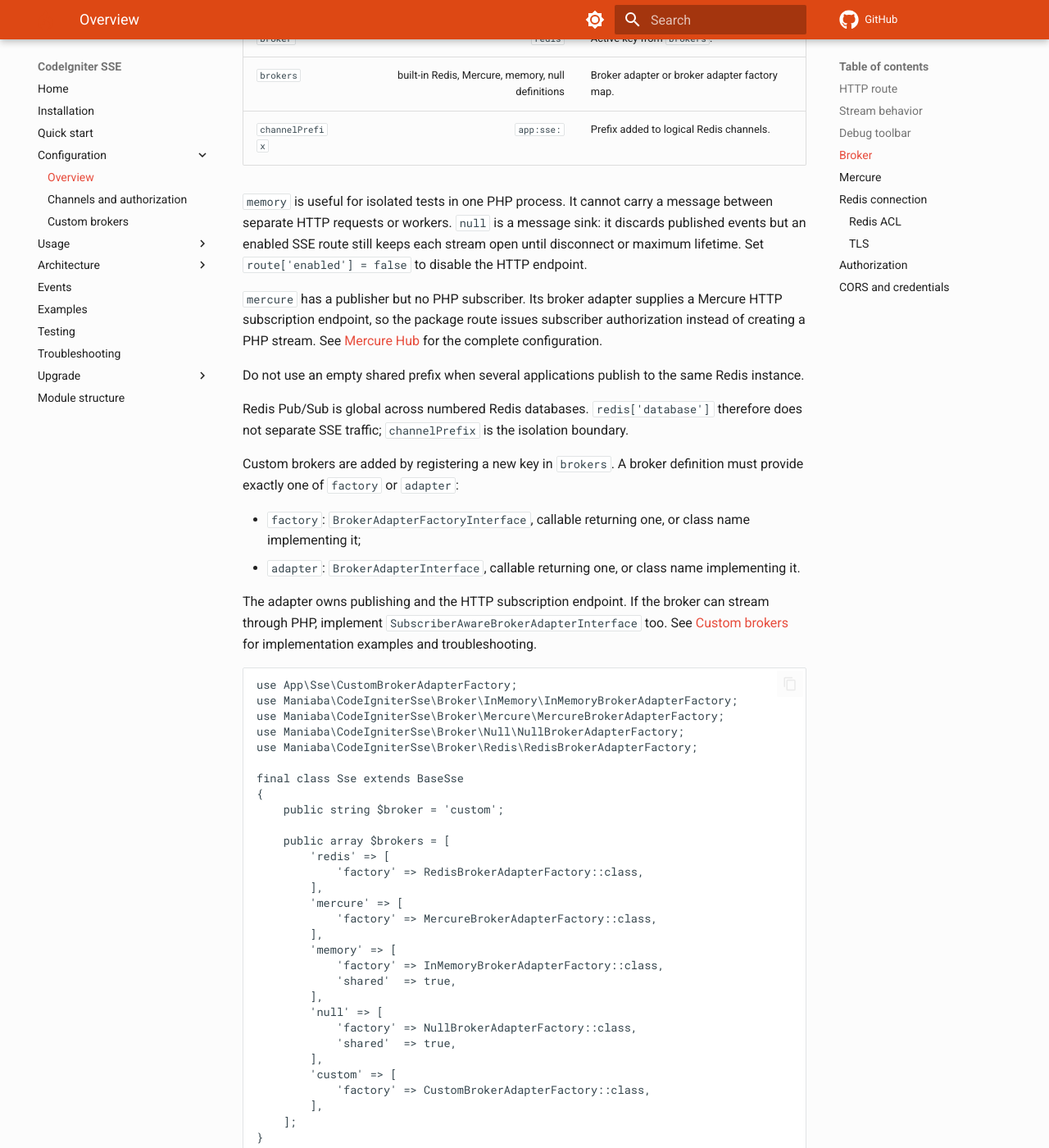
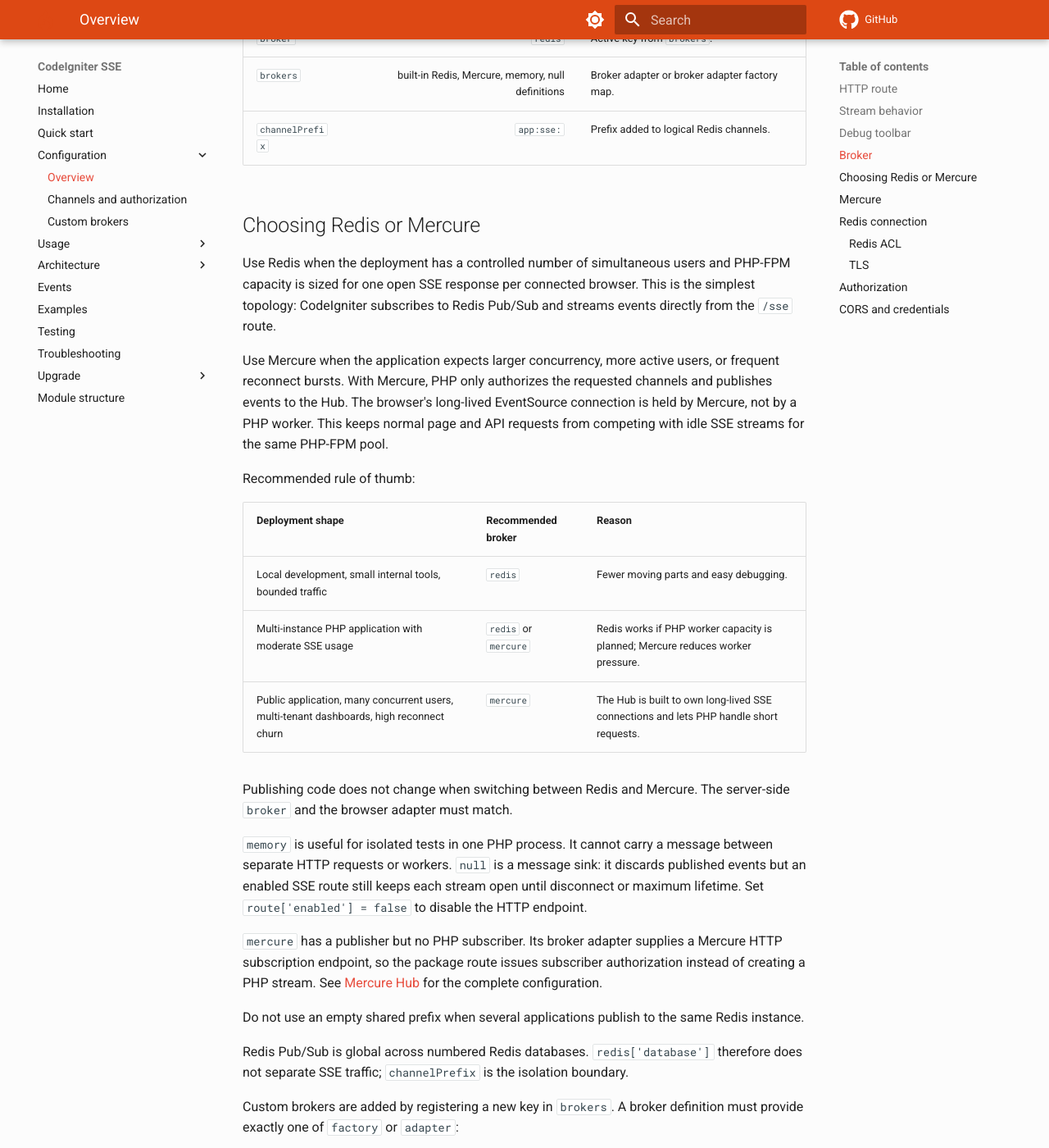
Before and after one commit to maniaba/codeigniter4-sse, an MkDocs documentation site: the page built from docs/configuration.md, in a window 1280 px wide and 1400 px high, scrolled down 3903 px. Shown: the whole window at 82% size. Built offline with MkDocs 1.6.1 and Material for MkDocs 9.7.7, drawn with Linux system fonts in a browser that asks for light colours; comment, search, counter and statistics services are not loaded; the version menu is left out; a style sheet for code colours, icons or effects is not loaded; some of the changed text lies outside the part shown.

Commit message:
Update SSE documentation and configuration options to include recommendations for Redis vs Mercure brokers

````diff
--- a/docs/configuration.md
+++ b/docs/configuration.md
@@ -161,6 +161,31 @@ final class Sse extends BaseSse
 | `brokers` | built-in Redis, Mercure, memory, null definitions | Broker adapter or broker adapter factory map. |
 | `channelPrefix` | `app:sse:` | Prefix added to logical Redis channels. |
 
+## Choosing Redis or Mercure
+
+Use Redis when the deployment has a controlled number of simultaneous users
+and PHP-FPM capacity is sized for one open SSE response per connected browser.
+This is the simplest topology: CodeIgniter subscribes to Redis Pub/Sub and
+streams events directly from the `/sse` route.
+
+Use Mercure when the application expects larger concurrency, more active
+users, or frequent reconnect bursts. With Mercure, PHP only authorizes the
+requested channels and publishes events to the Hub. The browser's long-lived
+EventSource connection is held by Mercure, not by a PHP worker. This keeps
+normal page and API requests from competing with idle SSE streams for the
+same PHP-FPM pool.
+
+Recommended rule of thumb:
+
+| Deployment shape | Recommended broker | Reason |
+|---|---|---|
+| Local development, small internal tools, bounded traffic | `redis` | Fewer moving parts and easy debugging. |
+| Multi-instance PHP application with moderate SSE usage | `redis` or `mercure` | Redis works if PHP worker capacity is planned; Mercure reduces worker pressure. |
+| Public application, many concurrent users, multi-tenant dashboards, high reconnect churn | `mercure` | The Hub is built to own long-lived SSE connections and lets PHP handle short requests. |
+
+Publishing code does not change when switching between Redis and Mercure. The
+server-side `broker` and the browser adapter must match.
+
 `memory` is useful for isolated tests in one PHP process. It cannot carry a
 message between separate HTTP requests or workers. `null` is a message sink:
 it discards published events but an enabled SSE route still keeps each stream
@@ -227,7 +252,15 @@ final class Sse extends BaseSse
 
 ## Mercure
 
-Mercure options live in one array, parallel to Redis:
+Mercure options live in one array, parallel to Redis. A complete Mercure setup
+has four parts:
+
+1. run a Mercure Hub with publisher and subscriber JWT keys;
+2. select `public string $broker = 'mercure';`;
+3. configure `hubUrl`, `publicHubUrl`, keys, topic prefix, and cookie options;
+4. use `MercureSseAdapter` in the browser client.
+
+Example application config:
 
 ```php
 public string $broker = 'mercure';
@@ -259,11 +292,74 @@ sse.mercure.publisherKey = replace-with-the-hub-publisher-key
 sse.mercure.subscriberKey = replace-with-the-hub-subscriber-key
 ```
 
+For local plain HTTP only, also set:
+
+```dotenv
+sse.mercure.cookie.secure = false
+```
+
 Keep Hub signing keys out of source control. The package validates Mercure
 configuration when the Mercure adapter factory builds the broker. The full key
 reference and deployment guidance are in [Mercure Hub](mercure.md).
 
 ## Redis connection
+
+Redis setup has five parts:
+
+1. run Redis and make it reachable from PHP;
+2. keep `public string $broker = 'redis';`;
+3. set an application-specific `channelPrefix`;
+4. configure the `redis` connection array or `.env` overrides;
+5. use `RedisSseAdapter` in the browser client.
+
+Minimal local configuration:
+
+```php
+public string $broker = 'redis';
+public string $channelPrefix = 'myapp:sse:';
+
+public array $redis = [
+    'host'     => '127.0.0.1',
+    'port'     => 6379,
+    'database' => 0,
+];
+```
+
+Equivalent `.env` overrides:
+
+```dotenv
+sse.broker = redis
+sse.channelPrefix = myapp:sse:
+sse.redis.host = 127.0.0.1
+sse.redis.port = 6379
+sse.redis.database = 0
+```
+
+Then verify the connection:
+
+```bash
+redis-cli ping
+php spark sse:health-check
+```
+
+For the browser client, use the Redis adapter:
+
+```javascript
+import {
+    RedisSseAdapter,
+    SseClient,
+} from '/vendor/codeigniter4-sse/sse-client.js';
+
+const live = new SseClient({
+    endpoint: '/sse',
+    adapter: new RedisSseAdapter(),
+    channels: ['public.news'],
+});
+```
+
+When Redis is selected, `/sse` is the long-lived SSE response. Configure the
+web server and PHP-FPM as described in
+[Streaming and deployment](deployment.md).
 
 All Redis options live under one config property:
 
````
Also changed, not shown: README.md (+6 -0 lines), docs/deployment.md (+7 -4 lines), docs/mercure.md (+18 -0 lines), 1 other file.
